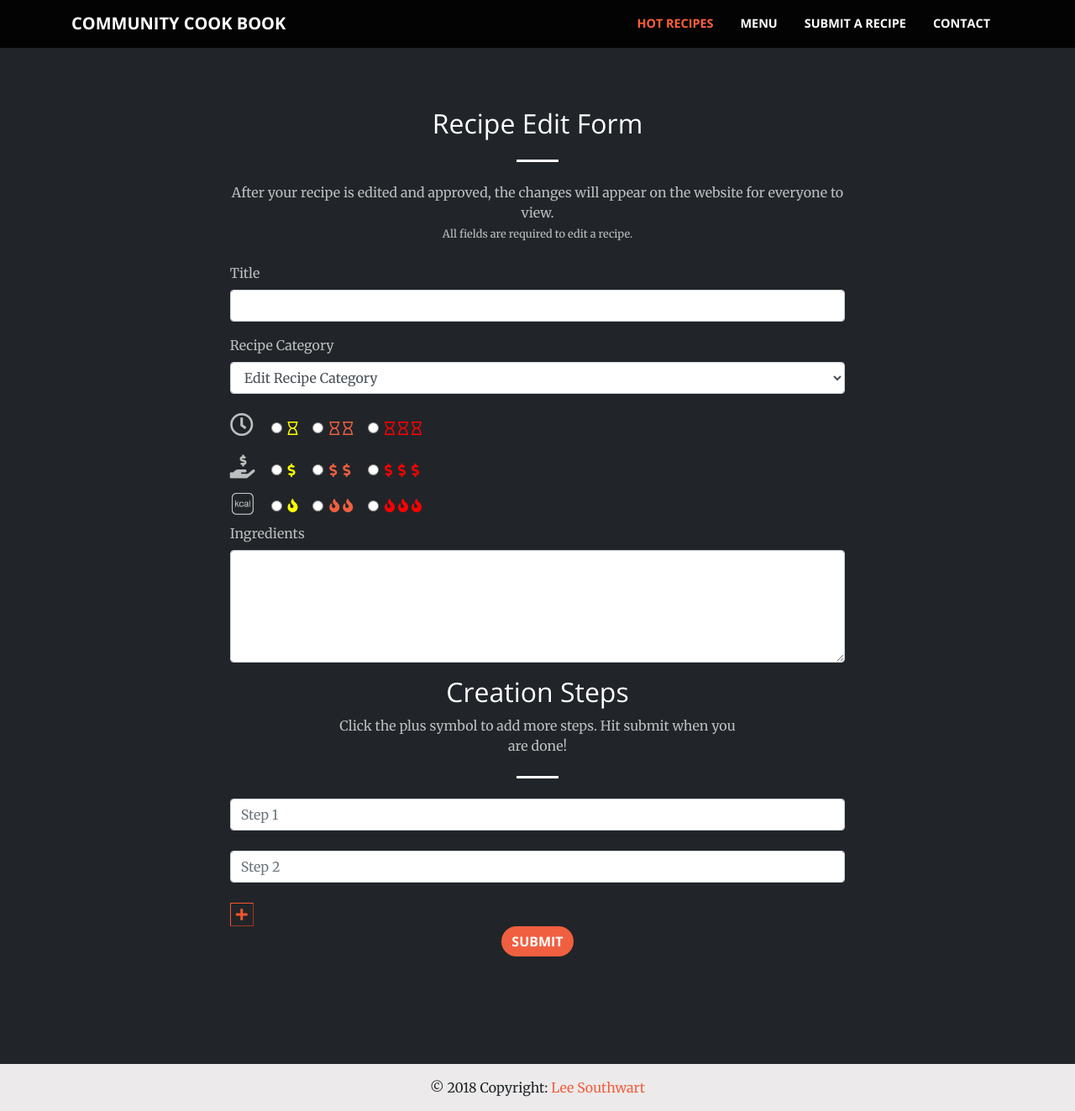
After one commit to Code-Institute-Submissions/community-cook-book, a Flask app: template templates/edit_recipe.html in a window 1280 px wide. The commit adds this page. Shown: the whole page at 84% size. Run offline with Flask 2, Linux system fonts and the light colour scheme; the template is opened without the code that fills it, so the values that code supplies are empty; some libraries are stand-ins or nearby versions.

Commit message:
edit recipe page added. Final style touches done

```diff
--- a/app.py
+++ b/app.py
@@ -42,7 +42,29 @@ def make_list(data):
 
 @app.route("/")
 def index():
-    return render_template('index.html')
+
+    ## queries for database summary on home page
+    Beef_count = mongo.db.recipe.count({"meal_category": "Beef"})
+    Chicken_count = mongo.db.recipe.count({"meal_category": "Chicken"})
+    Lamb_count = mongo.db.recipe.count({"meal_category": "Lamb"})
+    Seafood_count = mongo.db.recipe.count({"meal_category": "Seafood"})
+    Vegetarian_count = mongo.db.recipe.count({"meal_category": "Vegetarian"})
+    Pork_count = mongo.db.recipe.count({"meal_category": "Pork"})
+    Dessert_count = mongo.db.recipe.count({"meal_category": "Dessert"})
+
+    Cheap_meal = mongo.db.recipe.count({"price": "Cheap"})
+    Medium_meal = mongo.db.recipe.count({"price": "Medium"})
+    Expensive_meal = mongo.db.recipe.count({"price": "Expensive"})
+
+    Fast_meal = mongo.db.recipe.count({"time": "Fast"})
+    Everyday_meal = mongo.db.recipe.count({"time": "Medium"})
+    Long_meal = mongo.db.recipe.count({"time": "Long"})
+
+    return render_template('index.html', pork=Pork_count, dessert=Dessert_count,
+    vegetarian=Vegetarian_count, seafood=Seafood_count, lamb=Lamb_count,
+    chicken=Chicken_count, beef=Beef_count,
+    cheap=Cheap_meal, medium=Medium_meal, expensive=Expensive_meal,
+    fast=Fast_meal, everyday=Everyday_meal, Long=Long_meal)
 
 
 @app.route("/recipes")
@@ -136,6 +158,46 @@ def delete_recipe(recipe_id):
     return redirect(url_for('recipes'))
 
 
+
+@app.route("/<recipe_id>/edit")
+def edit_recipe(recipe_id):
+
+    recipe=mongo.db.recipe.find_one({"_id": ObjectId(recipe_id)})
+    categories = mongo.db.meal_category.find()
+    category_list = [category for category in categories]
+
+    return render_template("edit_recipe.html", categories = category_list, recipe=recipe)
+
+## function to edit a recipe in the database
+@app.route("/<recipe_id>/update", methods=["POST"])
+def update_recipe(recipe_id):
+
+
+
+
+    ## updated ingredients in ingredients textbox
+    ingredients_list = make_list(request.form["ingredients"])
+    ## all values from the textboxes with a name of 'step'
+    steps_list = request.form.getlist('step')
+
+
+    recipe_dict = {
+
+        "title": request.form["title"],
+        "meal_category" : request.form["meal_category"],
+        "time": request.form["time"],
+        "price": request.form["price"],
+        "calories": request.form["calories"],
+        "ingredients": ingredients_list,
+        "steps": steps_list
+
+
+    }
+
+    mongo.db.recipe.update_one({"_id": ObjectId(recipe_id)},{"$set": recipe_dict})
+    return redirect(url_for('recipes'))
+
+
 ## upvote function
 @app.route("/<recipe_id>/upvote", methods=["POST"])
 def upvote(recipe_id):
@@ -170,10 +232,6 @@ def user_page(username):
     return render_template("user_page.html",recipes=recipes, username=username, count=count)
 
 
-
-
-
-
 if __name__ == '__main__':
     app.run(host=os.environ.get('IP'),
     port=int(os.environ.get('PORT')),
--- a/static/css/styles.css
+++ b/static/css/styles.css
@@ -186,6 +186,9 @@ ul {
     cursor: pointer;
     text-align: center;
 }
+.block-button:focus {
+    outline-color: transparent;
+}
 
 .filters-div {
     display: none;
@@ -325,6 +328,10 @@ ul {
     color: white;
 }
 
+.vote-arrows:hover {
+    color:rgba(255, 255, 255, 0.75);
+}
+
 .upvote-text-individual {
     margin-bottom: 0;
     color:white;
@@ -383,6 +390,16 @@ ul {
     color:#F05F40;
 }
 
+.orange-link-text {
+    color:#F05F40;
+    font-size:12px;
+}
+
+.orange-link-text:hover {
+    color:#ea7b63;
+    text-decoration: none;
+}
+
 .steps-header {
     margin-top: 10px;
     font-weight:bold;
@@ -401,3 +418,7 @@ ul {
     margin-left: 20px;
     font-style: italic;
 }
+
+.fa-home {
+    margin-right: 5px;
+}
--- /dev/null
+++ b/templates/edit_recipe.html
@@ -0,0 +1,116 @@
+{% extends 'base.html' %} {% block content %}
+
+
+
+<section class="bg-dark">
+    <div class="container">
+        <div class="row">
+            <div class="col-lg-8 mx-auto text-center mb-4">
+                <h2 class="section-heading text-white">Recipe Edit Form</h2>
+                <hr class="light my-4">
+                <p class="text-faded mb-0">After your recipe is edited and approved, the changes will appear on the website for everyone to view.</p>
+                <small class="text-faded mb-4">All fields are required to edit a recipe.</small>
+            </div>
+        </div>
+
+        <form class="form-width mx-auto" method="POST" action="/{{recipe._id}}/update">
+
+            <!-- title of recipe -->
+            <div class="form-group">
+                <label for="title" class="label-text">Title</label>
+                <input type="text" name="title" maxlength="45" class="form-control" id="title" placeholder="{{recipe.title}}" required>
+            </div>
+
+            <!-- meat category -->
+            <div class="form-group">
+                <label for="categorySelect" class="label-text">Recipe Category</label>
+                <select class="form-control" id="category" name="meal_category" required>
+                  <option required value="" selected disabled>Edit Recipe Category</option>
+                  {% for cat in categories %}
+                  <option value="{{cat.meal_category}}">{{cat.meal_category}}</option>
+                  {% endfor %}
+                </select>
+            </div>
+
+            <!-- time -->
+            <div>
+                <label class="icon-style"><i class="far fa-clock"></i></label>
+                <div class="form-check form-check-inline">
+                    <input class="form-check-input" type="radio" name="time" id="recipeTime1" value="Fast" required>
+                    <label class="form-check-label icon1" for="recipeTime1"><i class="far fa-hourglass icon-margin"></i></label>
+                </div>
+                <div class="form-check form-check-inline">
+                    <input class="form-check-input" type="radio" name="time" id="recipeTime2" value="Medium" required>
+                    <label class="form-check-label icon2" for="recipeTime2"><i class="far fa-hourglass icon-margin"></i><i class="far fa-hourglass icon-margin"></i></label>
+                </div>
+                <div class="form-check form-check-inline">
+                    <input class="form-check-input" type="radio" name="time" id="recipeTime3" value="Long" required>
+                    <label class="form-check-label icon3" for="recipeTime3"><i class="far fa-hourglass icon-margin"></i><i class="far fa-hourglass icon-margin"></i><i class="far fa-hourglass icon-margin"></i></label>
+                </div>
+            </div>
+            <!-- price -->
+
+            <div>
+                <label class="icon-style"><i class="fas fa-hand-holding-usd"></i></label>
+                <div class="form-check form-check-inline">
+                    <input class="form-check-input" type="radio" name="price" id="recipePrice1" value="Cheap" required>
+                    <label class="form-check-label icon1" for="recipePrice1"><i class="fas fa-dollar-sign icon-margin"></i></label>
+                </div>
+                <div class="form-check form-check-inline">
+                    <input class="form-check-input" type="radio" name="price" id="recipePrice2" value="Medium" required>
+                    <label class="form-check-label icon2" for="recipePrice2"><i class="fas fa-dollar-sign icon-margin"></i></i><i class="fas fa-dollar-sign icon-margin"></i></label>
+                </div>
+                <div class="form-check form-check-inline">
+                    <input class="form-check-input" type="radio" name="price" id="recipePrice3" value="Expensive" required>
+                    <label class="form-check-label icon3" for="recipePrice3"><i class="fas fa-dollar-sign icon-margin"></i><i class="fas fa-dollar-sign icon-margin"></i><i class="fas fa-dollar-sign icon-margin"></i></label>
+                </div>
+            </div>
+
+            <!-- calories -->
+
+            <div>
+                <img src="/static/img/caloric-energy.png" alt="calorie icon" height="30" width="30" class="icon-style"></img>
+                <div class="form-check form-check-inline">
+                    <input class="form-check-input" type="radio" name="calories" id="recipeCalories1" value="Low" required>
+                    <label class="form-check-label icon1" for="recipeCalories1"><i class="fas fa-fire icon-margin"></i></label>
+                </div>
+                <div class="form-check form-check-inline">
+                    <input class="form-check-input" type="radio" name="calories" id="recipeCalories2" value="Medium" required>
+                    <label class="form-check-label icon2" for="recipeCalories2"><i class="fas fa-fire icon-margin"></i><i class="fas fa-fire icon-margin"></i></label>
+                </div>
+                <div class="form-check form-check-inline">
+                    <input class="form-check-input" type="radio" name="calories" id="recipeCalories3" value="High" required>
+                    <label class="form-check-label icon3" for="recipeCalories3"><i class="fas fa-fire icon-margin"></i><i class="fas fa-fire icon-margin"></i><i class="fas fa-fire icon-margin"></i></label>
+                </div>
+            </div>
+
+            <!-- ingredients textarea -->
+            <div class="form-group">
+                <label for="ingredientTextarea" class="label-text" required>Ingredients</label>
+                <textarea class="form-control" name="ingredients" id="ingredientTextarea" rows="5" placeholder="{% for ingredient in recipe.ingredients %}{{ingredient}},{% endfor %}"></textarea>
+            </div>
+
+            <!-- steps -->
+
+            <div class="row">
+                <div class="col-lg-8 mx-auto text-center">
+                    <h2 class="section-heading text-white">Creation Steps</h2>
+                    <p class="text-faded mb-4">Click the plus symbol to add more steps. Hit submit when you are done!</p>
+                    <hr class="light my-4">
+                </div>
+            </div>
+
+            <div class="form-group" id="steps-div">
+                <input type="text" name="step" class="form-control" id="step" placeholder="Step 1" required><br>
+                <input type="text" name="step" class="form-control" id="step" placeholder="Step 2"><br>
+            </div>
+            <button type="button" onclick="addStep()" class="step-button"><i class="fas fa-plus"></i></button>
+
+            <div class="col-lg-8 mx-auto text-center">
+
+                <button type="submit" class="btn btn-primary btn-l text-center">Submit</button>
+            </div>
+        </form>
+    </div>
+</section>
+{% endblock %}
```
Also changed, not shown: templates/index.html (+13 -11 lines), templates/single_recipe.html (+10 -4 lines).
